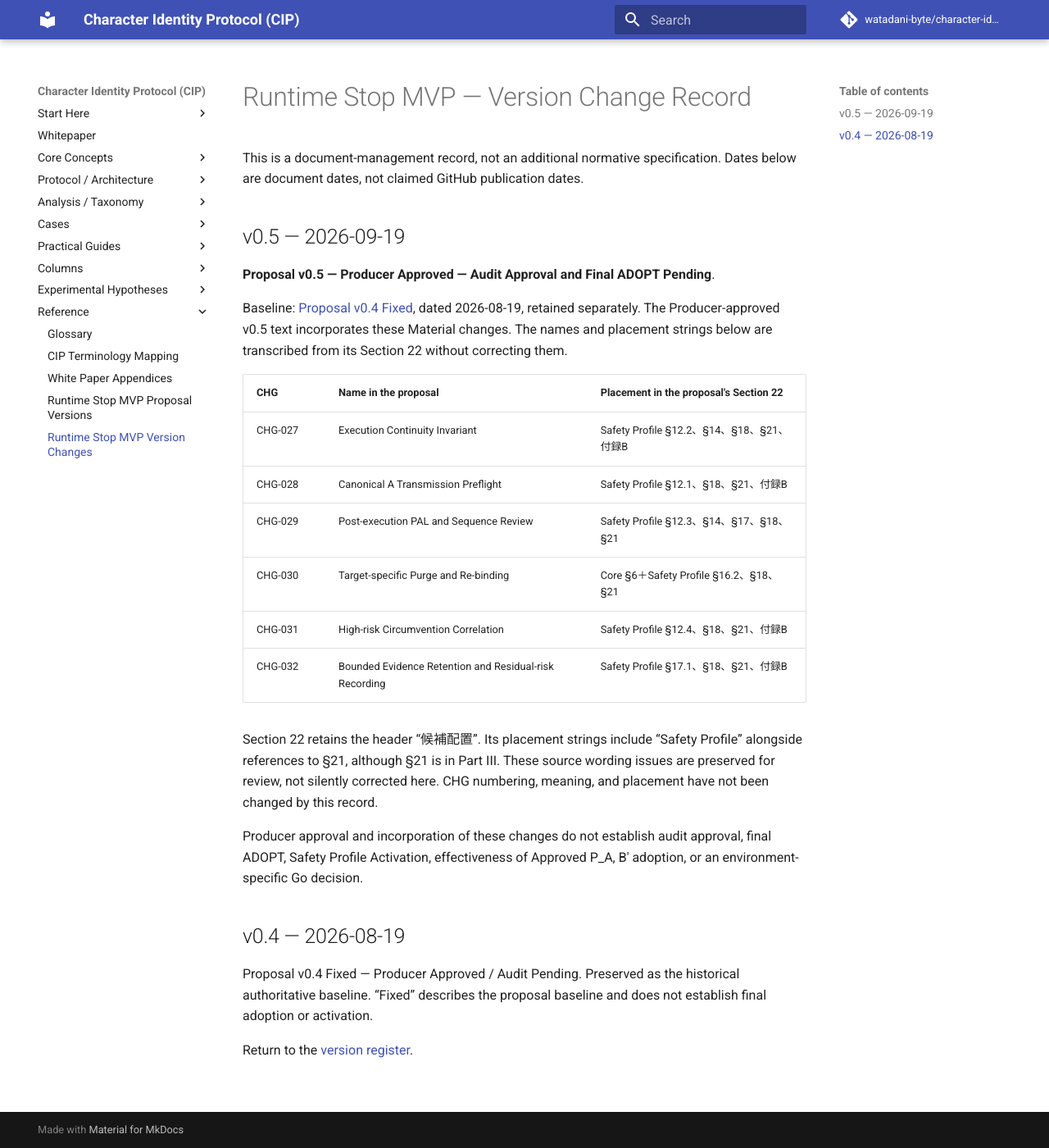
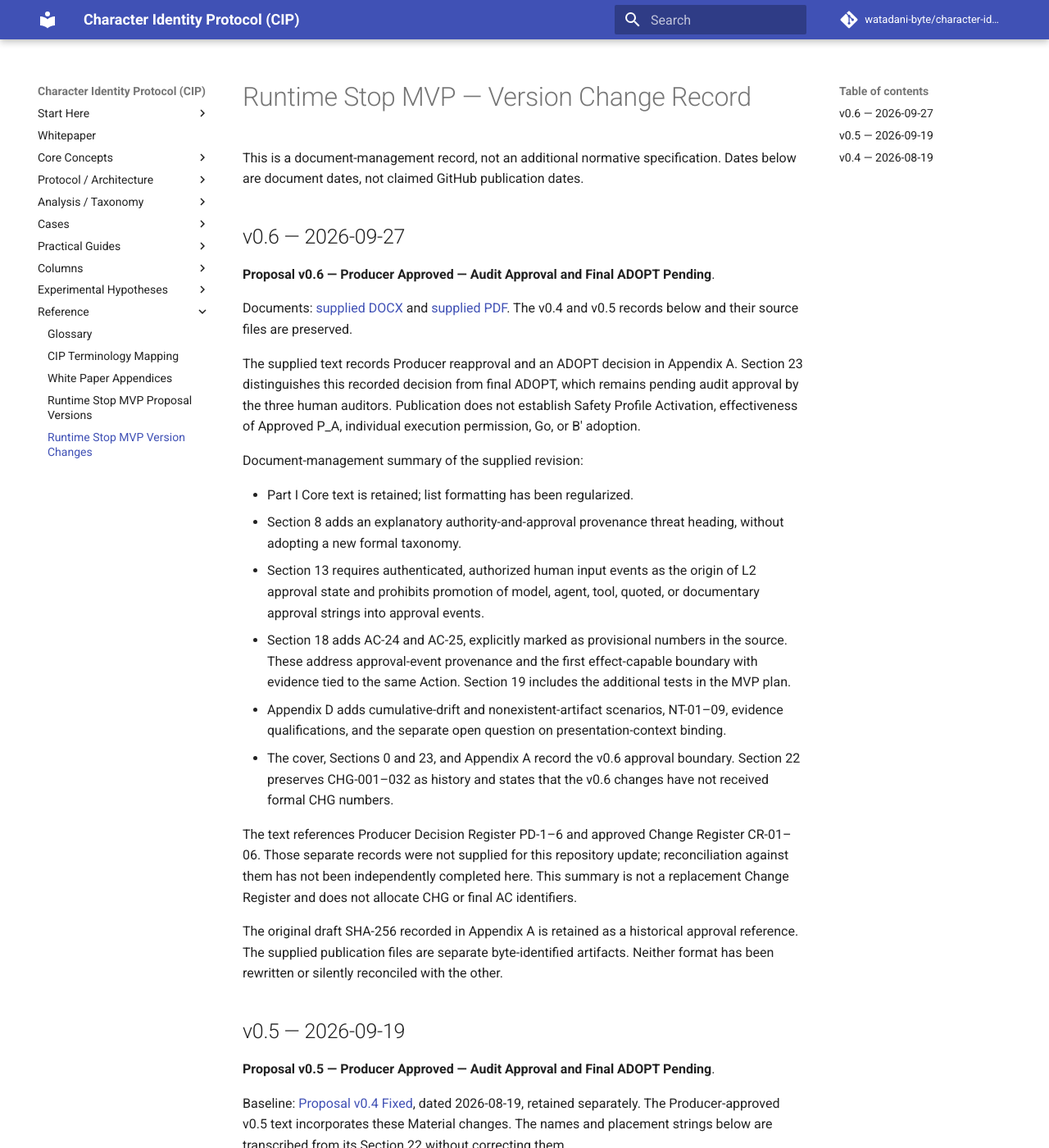
Before and after one commit to watadani-byte/character-identity-protocol, an MkDocs documentation site: the page built from docs/proposals/runtime_stop_mvp/changelog.md, in a window 1280 px wide and 1400 px high. Shown: the whole window at 82% size. Built offline with MkDocs 1.6.1 and Material for MkDocs 9.7.7, drawn with Linux system fonts in a browser that asks for light colours; comment, search, counter and statistics services are not loaded.

Commit message:
docs: add runtime stop proposal v0.6
Preserve the supplied v0.6 DOCX and PDF without alteration.
Update README, the version index, and the document change record.
Retain the v0.4 and v0.5 files and historical status records.

Record Producer reapproval and the Producer ADOPT decision while
keeping audit approval and final ADOPT pending. Publication does not
activate the Safety Profile or authorize execution, Go, or B-prime adoption.

Keep provisional AC identifiers and unassigned CHG numbers as supplied.
Note that the separate PD and CR records were not supplied for reconciliation.
Preserve version-specific PAL terminology and existing repository definitions.

```diff
--- a/docs/proposals/runtime_stop_mvp/changelog.md
+++ b/docs/proposals/runtime_stop_mvp/changelog.md
@@ -1,6 +1,27 @@
 # Runtime Stop MVP — Version Change Record
 
 This is a document-management record, not an additional normative specification. Dates below are document dates, not claimed GitHub publication dates.
+
+## v0.6 — 2026-09-27
+
+**Proposal v0.6 — Producer Approved — Audit Approval and Final ADOPT Pending**.
+
+Documents: [supplied DOCX](v0.6/runtime_stop_mvp_v0.6_producer_approved_audit_pending.docx) and [supplied PDF](v0.6/runtime_stop_mvp_v0.6_producer_approved_audit_pending.pdf). The v0.4 and v0.5 records below and their source files are preserved.
+
+The supplied text records Producer reapproval and an ADOPT decision in Appendix A. Section 23 distinguishes this recorded decision from final ADOPT, which remains pending audit approval by the three human auditors. Publication does not establish Safety Profile Activation, effectiveness of Approved P_A, individual execution permission, Go, or B′ adoption.
+
+Document-management summary of the supplied revision:
+
+- Part I Core text is retained; list formatting has been regularized.
+- Section 8 adds an explanatory authority-and-approval provenance threat heading, without adopting a new formal taxonomy.
+- Section 13 requires authenticated, authorized human input events as the origin of L2 approval state and prohibits promotion of model, agent, tool, quoted, or documentary approval strings into approval events.
+- Section 18 adds AC-24 and AC-25, explicitly marked as provisional numbers in the source. These address approval-event provenance and the first effect-capable boundary with evidence tied to the same Action. Section 19 includes the additional tests in the MVP plan.
+- Appendix D adds cumulative-drift and nonexistent-artifact scenarios, NT-01–09, evidence qualifications, and the separate open question on presentation-context binding.
+- The cover, Sections 0 and 23, and Appendix A record the v0.6 approval boundary. Section 22 preserves CHG-001–032 as history and states that the v0.6 changes have not received formal CHG numbers.
+
+The text references Producer Decision Register PD-1–6 and approved Change Register CR-01–06. Those separate records were not supplied for this repository update; reconciliation against them has not been independently completed here. This summary is not a replacement Change Register and does not allocate CHG or final AC identifiers.
+
+The original draft SHA-256 recorded in Appendix A is retained as a historical approval reference. The supplied publication files are separate byte-identified artifacts. Neither format has been rewritten or silently reconciled with the other.
 
 ## v0.5 — 2026-09-19
 
```
Also changed, not shown: README.md (+1 -1 lines), docs/proposals/runtime_stop_mvp/index.md (+8 -3 lines), 2 other files.
